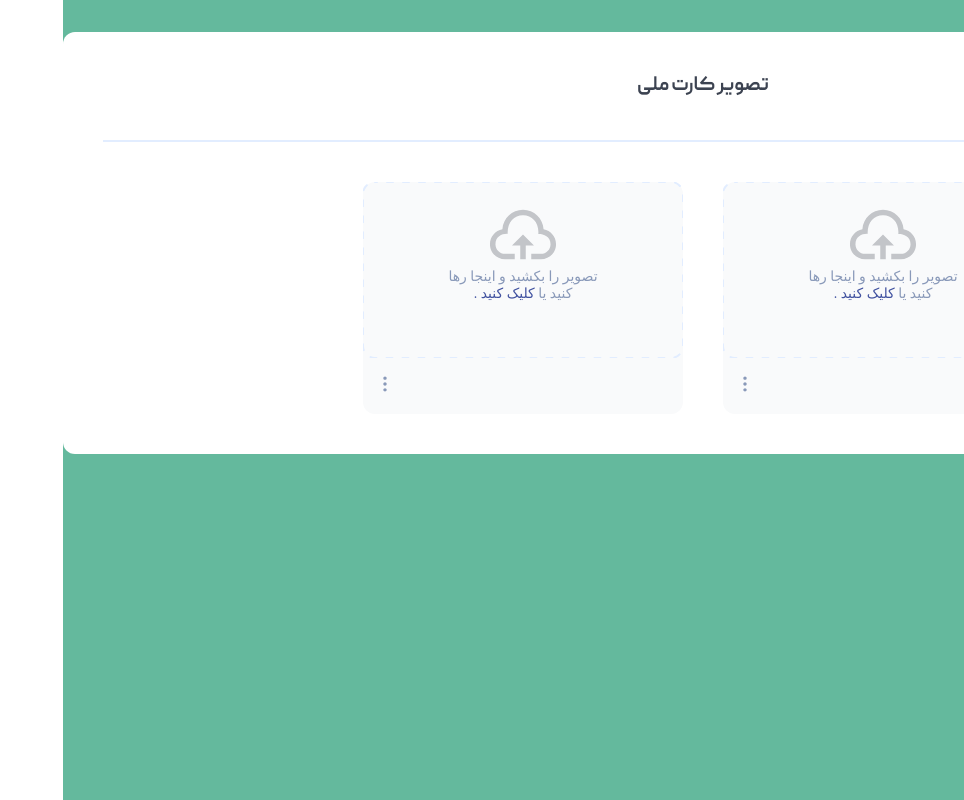
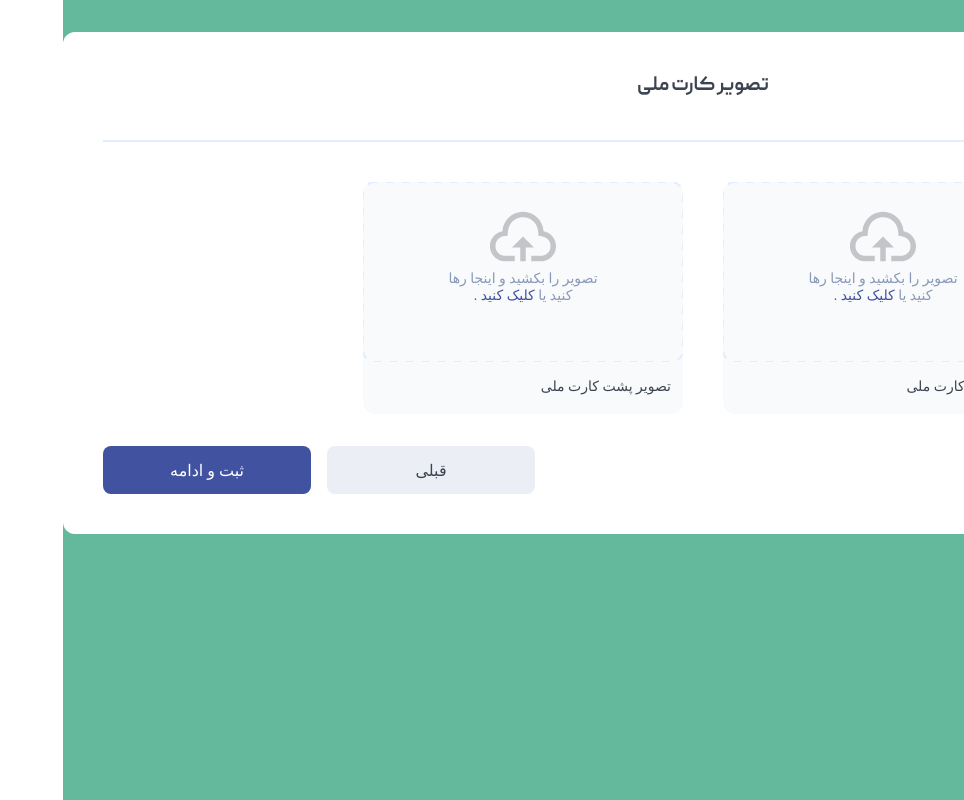
Before and after one commit to vahidefarzane/Part-bank-app, a Vue app: page / in a window 1280 px wide. Shown: the whole page, without its empty margins (316-1280 px from the left). Built offline with nearby package versions, Linux system fonts and the light colour scheme; a web font is replaced by a local one.

Commit message:
feat: add logic for upload image in file uploader page

```diff
--- a/src/components/view/upload-card.vue
+++ b/src/components/view/upload-card.vue
@@ -1,6 +1,7 @@
 <script setup>
-import { ref,watch,onMounted } from 'vue';
+import { ref, watch } from 'vue'
 const props = defineProps({
+
   caption: {
     type: String,
     required: true
@@ -17,14 +18,16 @@ const props = defineProps({
     default: null
   }
 })
+
 const imageUrl = ref(props.initialImageUrl)
+const isUploaded = ref(false)
 const emit = defineEmits(['image-uploaded'])
 
-
-const onFileChange = (event) => {
+const onFileChange = () => {
   const file = event.target.files[0]
   if (file) {
     imageUrl.value = URL.createObjectURL(file)
+    isUploaded.value = true
     emit('image-uploaded', { id: props.id, file })
   }
 }
@@ -35,12 +38,11 @@ watch(imageUrl, (newUrl) => {
 })
 </script>
 <template>
-  <div class="upload-card">
+  <div class="upload-card" >
     <div v-if="imageUrl" class="upload-card__img">
       <img :src="imageUrl" :alt="altImage" />
     </div>
-
-    <div class="upload-card__body-wrapper" v-if="true">
+    <div class="upload-card__body-wrapper" v-if="!isUploaded">
       <div class="upload-card__body">
         <img class="upload-card__icon" src="./../../assets/icons/uploader.svg" alt="upload" />
         <label :for="id" class="upload-card__label">
@@ -51,16 +53,16 @@ watch(imageUrl, (newUrl) => {
           class="upload-card__input"
           type="file"
           :id="id"
-          @change="onFileChange"
+          @change="onFileChange(id)"
           accept="image/*"
         />
       </div>
     </div>
 
     <div class="upload-card__caption caption">
-      <span class="caption__text">{{ label }}</span>
-      <span class="caption__options">
-        <img src="../../assets/icons/more-dark.svg" alt="" />
+      <span class="caption__text">{{ caption }}</span>
+      <span class="caption__options" v-if="isUploaded">
+        <img src="../../assets/icons/more-dark.svg" alt="more" />
       </span>
     </div>
   </div>
@@ -73,6 +75,7 @@ watch(imageUrl, (newUrl) => {
   border-radius: 0.75rem;
   width: 20rem;
   height: 14.5rem;
+
 
   &__body-wrapper {
     @include flex-box(column, center, center);
@@ -113,4 +116,7 @@ watch(imageUrl, (newUrl) => {
     color: var(--black-500);
   }
 }
+.field_error{
+  border: 1px solid red;
+}
 </style>
--- a/src/pages/file-uploader-page.vue
+++ b/src/pages/file-uploader-page.vue
@@ -1,10 +1,26 @@
 <script setup>
 import createDepositAccountWrapper from '@/components/common/create-deposit-account-wrapper.vue'
 import uploadCard from '@/components/view/upload-card.vue'
+import baseButton from '@/components/common/base-button.vue'
+import { ref } from 'vue'
+
+const uploadedImages = ref({
+  front: null,
+  back: null
+})
+const handleImageUpload = ({ id, file, url }) => {
+  uploadedImages.value[id] = { file, url }
+}
+const submit = () => {
+  if (!uploadedImages.value.front || !uploadedImages.value.back) {
+    console.log('error')
+  }
+}
 </script>
 <template>
   <createDepositAccountWrapper title="تصویر کارت ملی">
-    <div class="uploader-container">
+    <form @submit.prevent="submit">
+      <div class="file-uploader__container">
         <uploadCard
           caption="تصویر روی کارت ملی"
           altImage="Front of National Card"
@@ -18,11 +34,31 @@ import uploadCard from '@/components/view/upload-card.vue'
           @image-uploaded="handleImageUpload"
         />
       </div>
+      <div class="file-uploader__nav">
+        <baseButton type="submit" class="file-uploader__nav-btn secondary">قبلی</baseButton>
+        <baseButton class="file-uploader__nav-btn primary">ثبت و ادامه</baseButton>
+      </div>
+    </form>
   </createDepositAccountWrapper>
 </template>
 
 <style lang="scss">
-.uploader-container {
+.file-uploader {
+  &__container {
     @include flex-box(row, center, center, 2.5rem);
   }
+  &__nav {
+    @include flex-box(row, flex-end, center, 1rem);
+    margin-top: 2rem;
+    &-btn {
+      @include flex-box(row, center, center);
+
+      @include font-style(1rem, 400);
+      width: 13rem;
+      border-radius: 0.5rem;
+      padding: 0.5rem 1rem;
+      height: 3rem;
+    }
+  }
+}
 </style>
--- a/src/plugins/validations.js
+++ b/src/plugins/validations.js
@@ -28,6 +28,7 @@ const postalCodeRules = yup
   .max(10, 'کد پستی باید 10 رقمی باشد')
 const addressRules = yup.string().required('وارد کردن آدرس محل سکونت الزامی است')
 
+
 export const loginSchema = {
   phoneNumber: phoneNubmerRules,
   password: passwordRules
```
Lines whose indentation alone changed are shown as unchanged.
